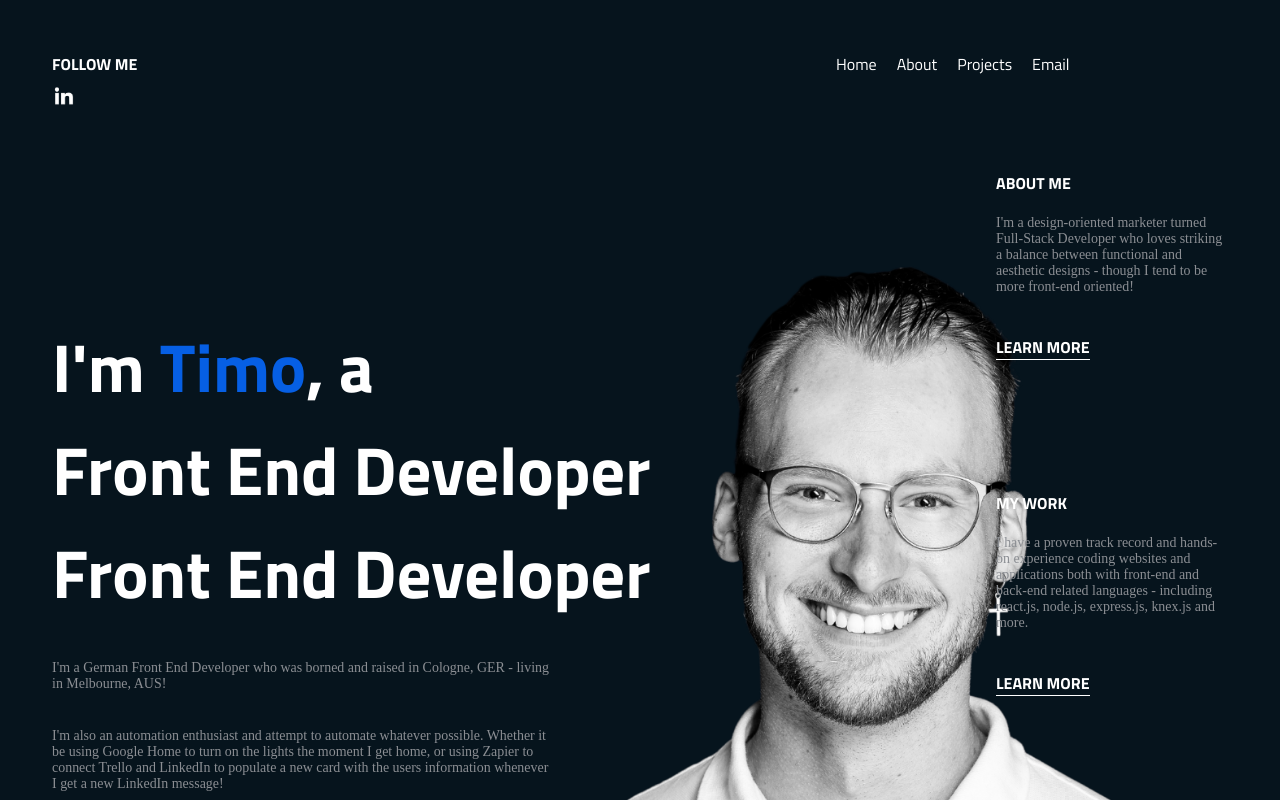
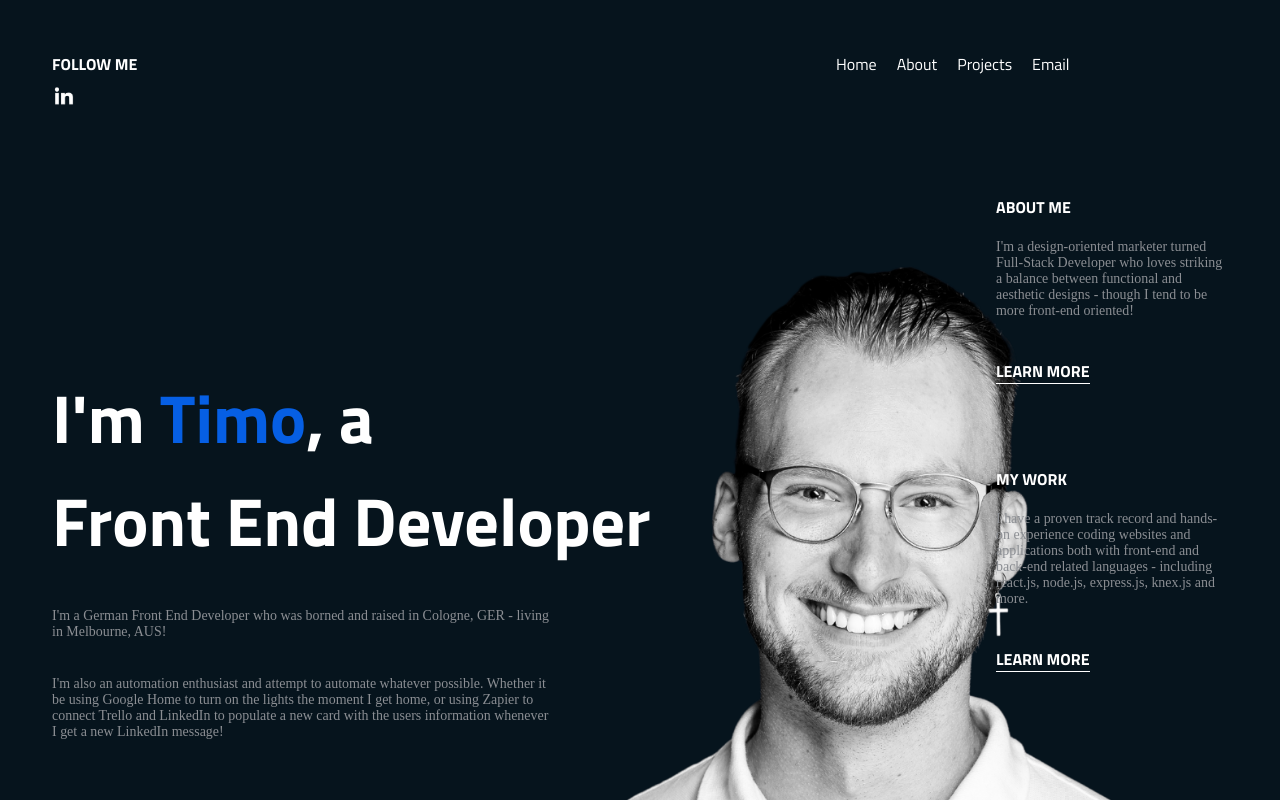
Before and after one commit to timohuennebeck/portfolio-website, a React (Create React App) app: page / in a window 1280 px wide. Shown: the top 800 px of the page. Built offline with nearby package versions, Linux system fonts and the light colour scheme.

Commit message:
change spacing

```diff
--- a/src/pages/AboutPage/AboutPage.scss
+++ b/src/pages/AboutPage/AboutPage.scss
@@ -109,7 +109,7 @@
         gap: 2.25rem;
 
         @include desktop {
-            gap: 8.25rem;
+            gap: 5.25rem;
         }
     }
 }
--- a/src/pages/IntroductionPage/IntroductionPage.jsx
+++ b/src/pages/IntroductionPage/IntroductionPage.jsx
@@ -12,7 +12,6 @@ export default function IntroductionPage() {
                 <div className="introduction__sub-content">
                     <h1 className="introduction__sub-content-header">
                         I'm <span className="introduction__sub-content-header-color">Timo</span>, a
-                        <br /> Front End Developer
                         <br /> Front End Developer
                     </h1>
                     <p className="introduction__sub-content-paragraph">
--- a/src/pages/IntroductionPage/IntroductionPage.scss
+++ b/src/pages/IntroductionPage/IntroductionPage.scss
@@ -44,7 +44,7 @@
                 gap: 2.25rem;
 
                 @include desktop {
-                    gap: 8.25rem;
+                    gap: 5.25rem;
                     margin-bottom: 15rem;
                 }
             }
```
